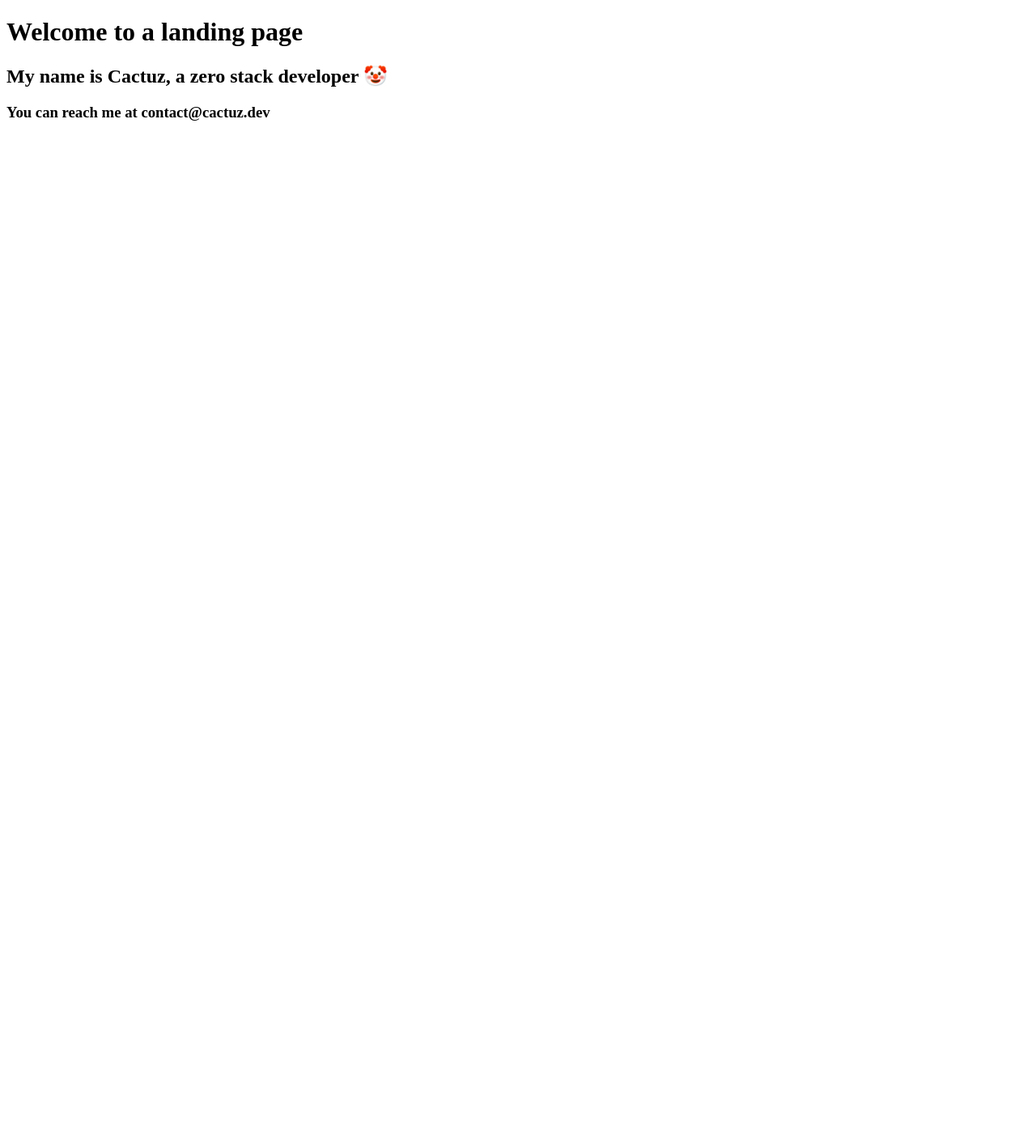
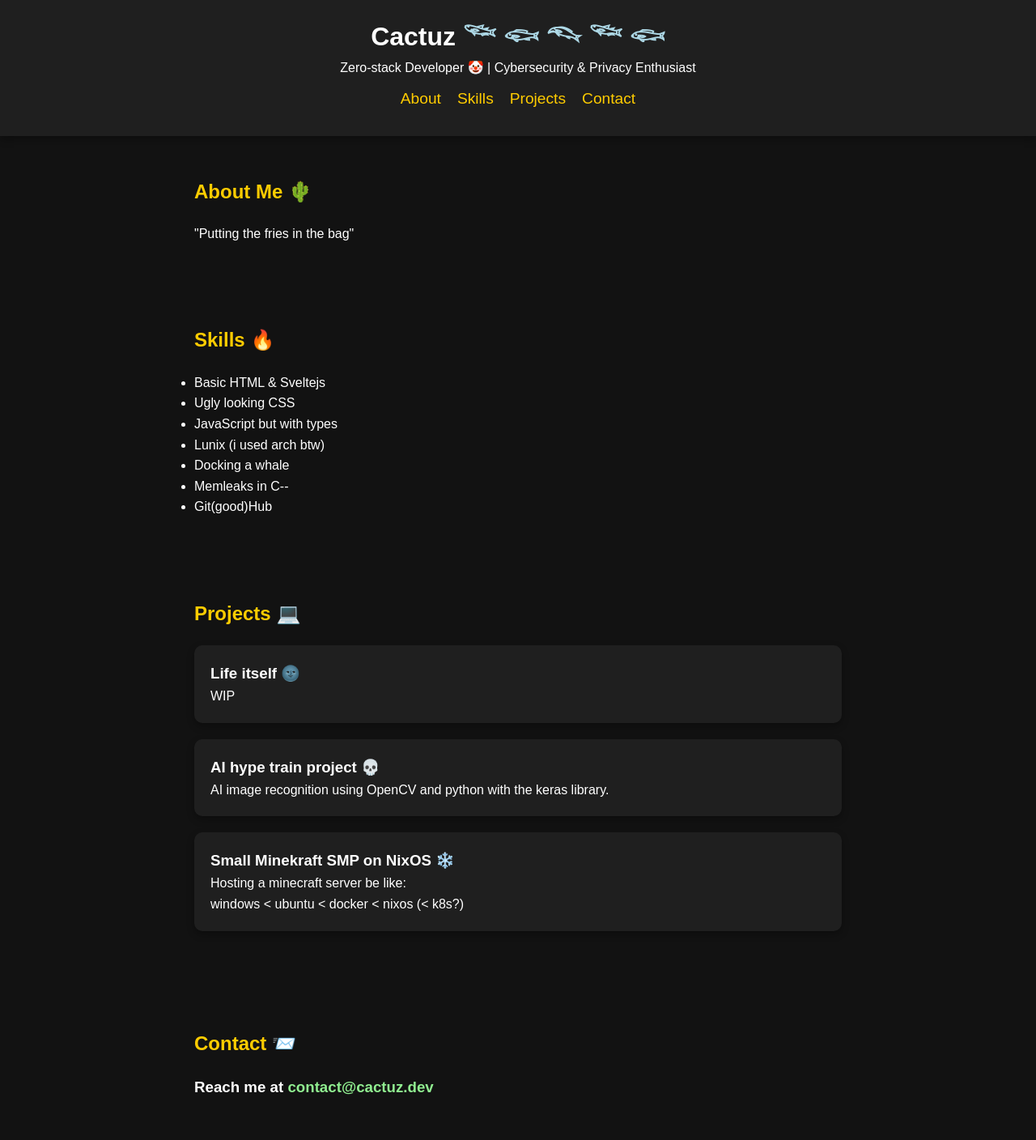
Before and after one commit to Qwacktuz/cactuz.dev, a plain HTML site: page index.html in a window 1280 px wide. Shown: the whole page at 81% size. Before the commit the page ends 800 px from the top, so only its background shows below. Drawn offline with Linux system fonts and the light colour scheme.

Commit message:
better landing page

```diff
--- a/index.html
+++ b/index.html
@@ -1,3 +1,5 @@
+<!DOCTYPE html>
+
 <!-- ░░░░░▄▄▄▄▀▀▀▀▀▀▀▀▄▄▄▄▄▄░░░░░░░░ -->
 <!-- ░░░░░█░░░░▒▒▒▒▒▒▒▒▒▒▒▒░░▀▀▄░░░░ -->
 <!-- ░░░░█░░░▒▒▒▒▒▒░░░░░░░░▒▒▒░░█░░░ -->
@@ -14,15 +16,184 @@
 <!-- ░░░░░░░░░░▀▀▄▄░▒▒▒▒▒▒▒▒▒▒░░░░█░ -->
 <!-- ░░░░░░░░░░░░░░▀▄▄▄▄▄░░░░░░░▄█░░ -->
 
-	  <!-- Gr33t1ng5 D34R fR13nD: GG{h4xx0r}-->
-  <!DOCTYPE html>
-<html>
+<!-- Gr33t1ng5 D34R fR13nD -->
+
+<html lang="en">
   <head>
-    <title>1337</title>
+    <meta charset="UTF-8" />
+    <meta name="viewport" content="width=device-width, initial-scale=1.0" />
+    <title>1337 | Cactuz</title>
+    <!-- <link rel="stylesheet" href="styles.css" /> -->
+    <style>
+      * {
+        margin: 0;
+        padding: 0;
+        box-sizing: border-box;
+        font-family: "Poppins", sans-serif;
+      }
+      body {
+        background-color: #121212;
+        color: #ffffff;
+        line-height: 1.6;
+      }
+      header {
+        background: #1f1f1f;
+        padding: 20px;
+        text-align: center;
+        box-shadow: 0 4px 10px rgba(0, 0, 0, 0.3);
+      }
+      nav ul {
+        list-style: none;
+        padding: 10px 0;
+        display: flex;
+        justify-content: center;
+        gap: 20px;
+      }
+      nav ul li a {
+        color: #ffcc00;
+        text-decoration: none;
+        font-size: 1.2rem;
+        transition: color 0.3s;
+      }
+      nav ul li a:hover {
+        color: #ffffff;
+      }
+      section {
+        padding: 50px;
+        max-width: 900px;
+        margin: auto;
+      }
+      h2 {
+        color: #ffcc00;
+        margin-bottom: 20px;
+      }
+      .project {
+        background: #1f1f1f;
+        padding: 20px;
+        border-radius: 10px;
+        box-shadow: 0 4px 10px rgba(0, 0, 0, 0.3);
+        margin-bottom: 20px;
+      }
+      form input,
+      form textarea {
+        width: 100%;
+        margin: 10px 0;
+        padding: 15px;
+        border: none;
+        border-radius: 5px;
+        background: #2c2c2c;
+        color: white;
+      }
+      button {
+        background: #ffcc00;
+        color: #121212;
+        padding: 15px;
+        border: none;
+        cursor: pointer;
+        font-size: 1rem;
+        transition: background 0.3s;
+        border-radius: 5px;
+      }
+      button:hover {
+        background: #ffaa00;
+      }
+      /* CSS was ai generated because i forgor how to center a <div> */
+    </style>
   </head>
   <body>
-      <h1 class="title">Welcome to a landing page</h1>
-      <h2>My name is Cactuz, a zero stack developer 🤡</h2>
-      <h3>You can reach me at <strong>contact@cactuz.dev</strong></h3>
+    <header>
+      <h1>Cactuz <span style="color: lightblue">𓆝 𓆟 𓆞 𓆝 𓆟</span></h1>
+      <p>Zero-stack Developer 🤡 | Cybersecurity & Privacy Enthusiast</p>
+      <nav>
+        <ul>
+          <li><a href="#about">About</a></li>
+          <li><a href="#skills">Skills</a></li>
+          <!-- <li><a href="#tools">Tools</a></li> -->
+          <li><a href="#projects">Projects</a></li>
+          <li><a href="#contact">Contact</a></li>
+        </ul>
+      </nav>
+    </header>
+
+    <section id="about">
+      <h2>About Me 🌵</h2>
+      <p>"Putting the fries in the bag"</p>
+    </section>
+
+    <section id="skills">
+      <h2>Skills 🔥</h2>
+      <ul>
+        <li>Basic HTML & Sveltejs</li>
+        <li>Ugly looking CSS</li>
+        <li>JavaScript but with types</li>
+        <li>Lunix (i used arch btw)</li>
+        <li>Docking a whale</li>
+        <li>Memleaks in C--</li>
+        <li>Git(good)Hub</li>
+      </ul>
+    </section>
+
+    <section id="projects">
+      <h2>Projects 💻</h2>
+      <div class="project">
+        <h3>Life itself 🌚</h3>
+        <p>WIP</p>
+      </div>
+      <div class="project">
+        <h3>AI hype train project 💀</h3>
+        <p>
+          AI image recognition using OpenCV and python with the keras library.
+        </p>
+      </div>
+      <div class="project">
+        <h3>Small Minekraft SMP on NixOS ❄️</h3>
+        <p>
+          Hosting a minecraft server be like:
+          <br />
+          <code> windows < ubuntu < docker < nixos (< k8s?) </code>
+        </p>
+      </div>
+    </section>
+
+    <section id="contact">
+      <h2>Contact 📨</h2>
+      <h3>
+        Reach me at <span style="color: lightgreen">contact@cactuz.dev</span>
+      </h3>
+      <!-- <form>
+        <input type="text" placeholder="Your Name" required />
+        <input type="email" placeholder="Your Email" required />
+        <textarea
+          placeholder="Your Message - as this is a SPA, there is no real backend to deliver these messages anyways rn lmao"
+          required
+        ></textarea>
+        <button type="submit">Send</button>
+      </form> -->
+    </section>
+
+    <script>
+      document
+        .getElementById("contactForm")
+        .addEventListener("submit", function (event) {
+          event.preventDefault();
+          let name = document.getElementById("name").value.trim();
+          let email = document.getElementById("email").value.trim();
+          let message = document.getElementById("message").value.trim();
+          // Hi there :)
+
+          if (name === "" || email === "" || message === "") {
+            alert("Please fill in all fields.");
+            return;
+          }
+
+          if (!email.includes("@")) {
+            alert("Please enter a valid email address. 😤");
+            return;
+          }
+
+          alert("Message sent successfully! 🥳");
+          document.getElementById("contactForm").reset();
+        });
+    </script>
   </body>
 </html>
```
Lines whose indentation alone changed are shown as unchanged.
